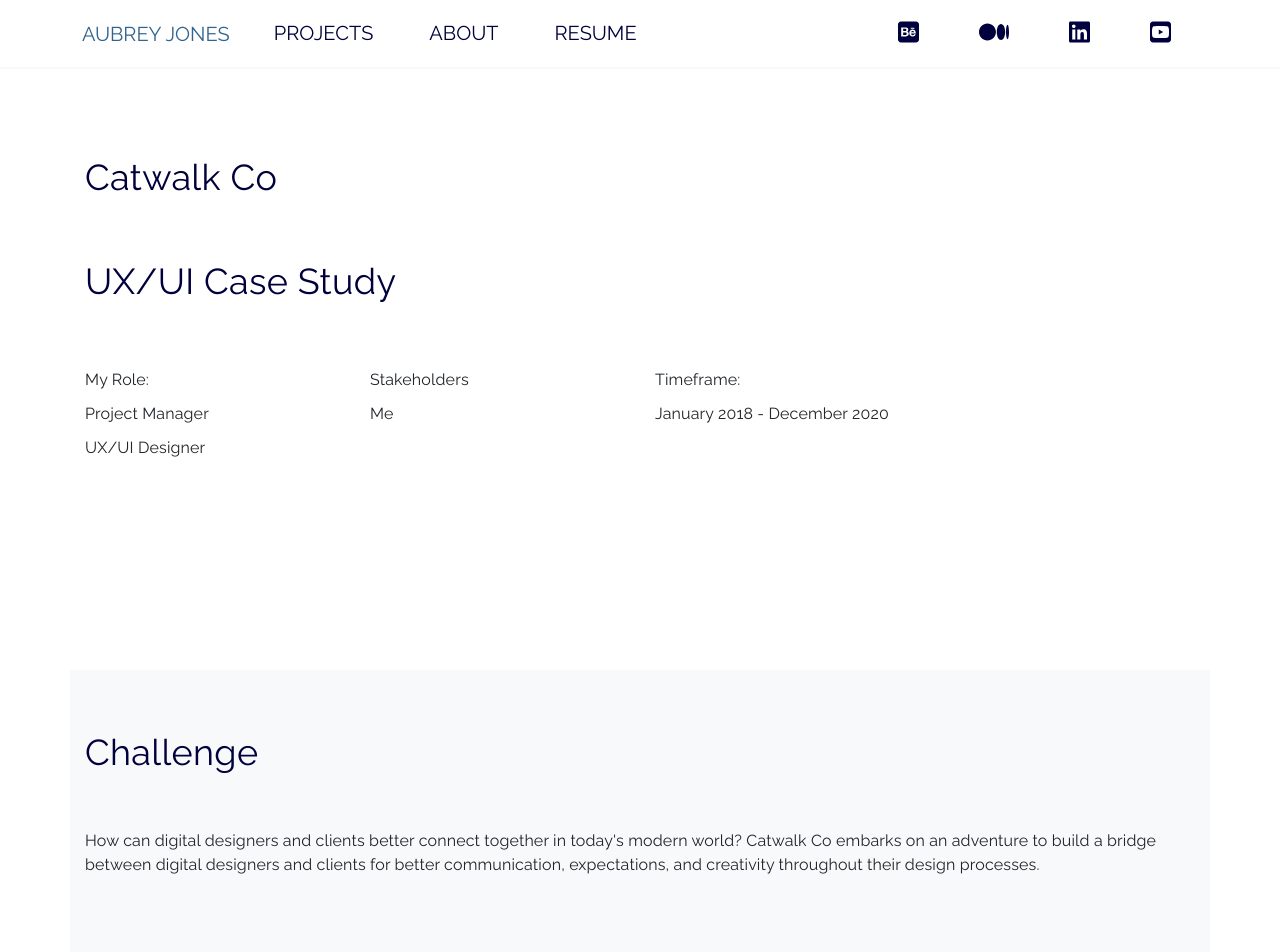
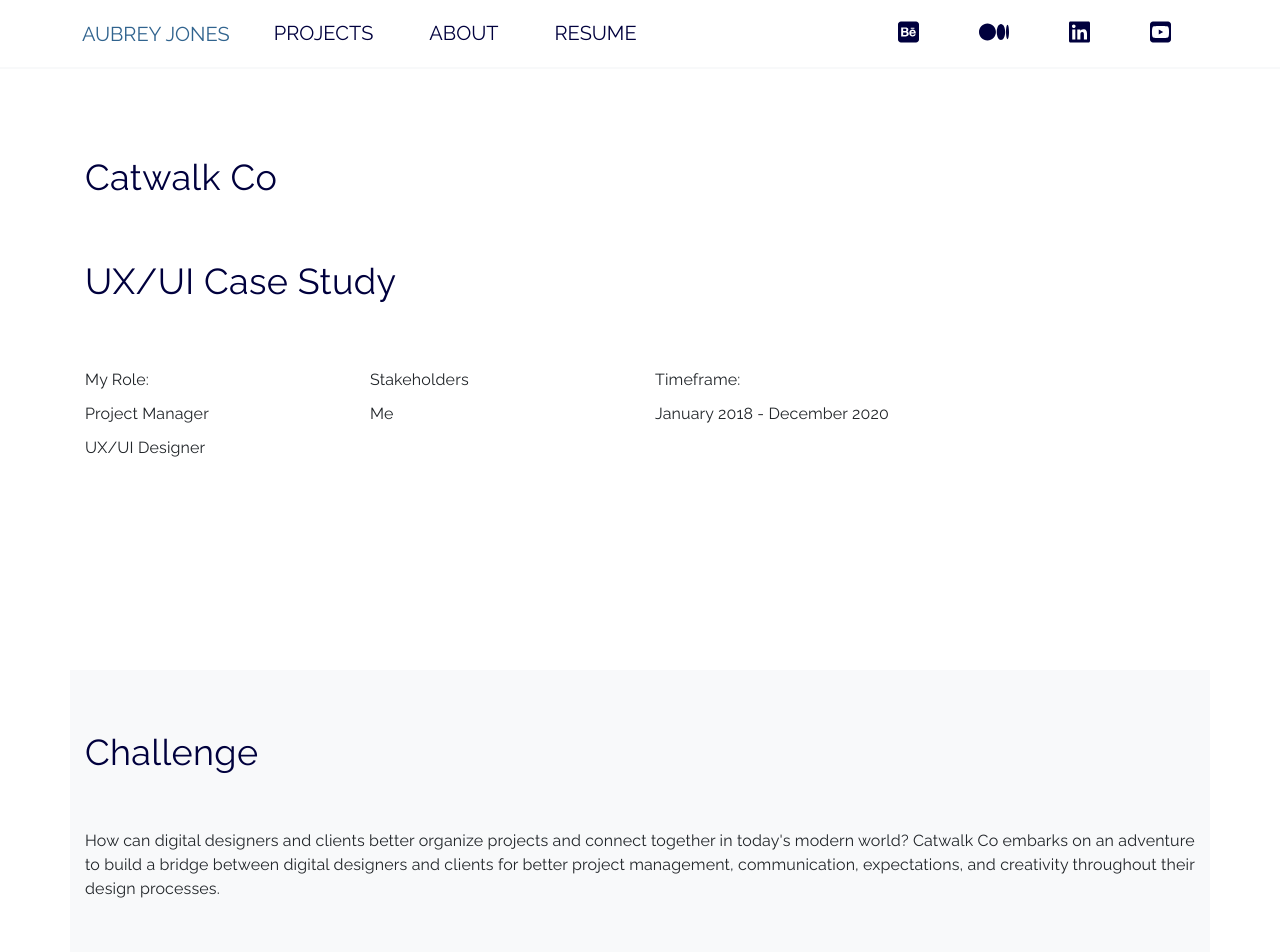
Before and after one commit to aubreyjonescreatives/ux-ui-portfolio, a React (Create React App) app: page /catwalkco in a window 1280 px wide. Shown: the top 952 px of the page. Built offline with nearby package versions, Linux system fonts and the light colour scheme.

Commit message:
added project management info

```diff
--- a/src/Pages/CatwalkCoCaseStudy.js
+++ b/src/Pages/CatwalkCoCaseStudy.js
@@ -340,8 +340,9 @@ return (
 <Box sx={boxStylesB}>
   <Container>
 <Typography sx={headerStyles}>Challenge</Typography>
-<Typography sx={paragraph}>How can digital designers and clients better connect together in today's modern world? Catwalk Co embarks on an adventure to build a bridge
-between digital designers and clients for better communication, expectations, and creativity throughout their design processes.</Typography>
+<Typography sx={paragraph}>How can digital designers and clients better organize projects and connect together in today's modern world?
+Catwalk Co embarks on an adventure to build a bridge between digital designers and clients for better project management,
+communication, expectations, and creativity throughout their design processes.</Typography>
 
 </Container>
 </Box>
```
